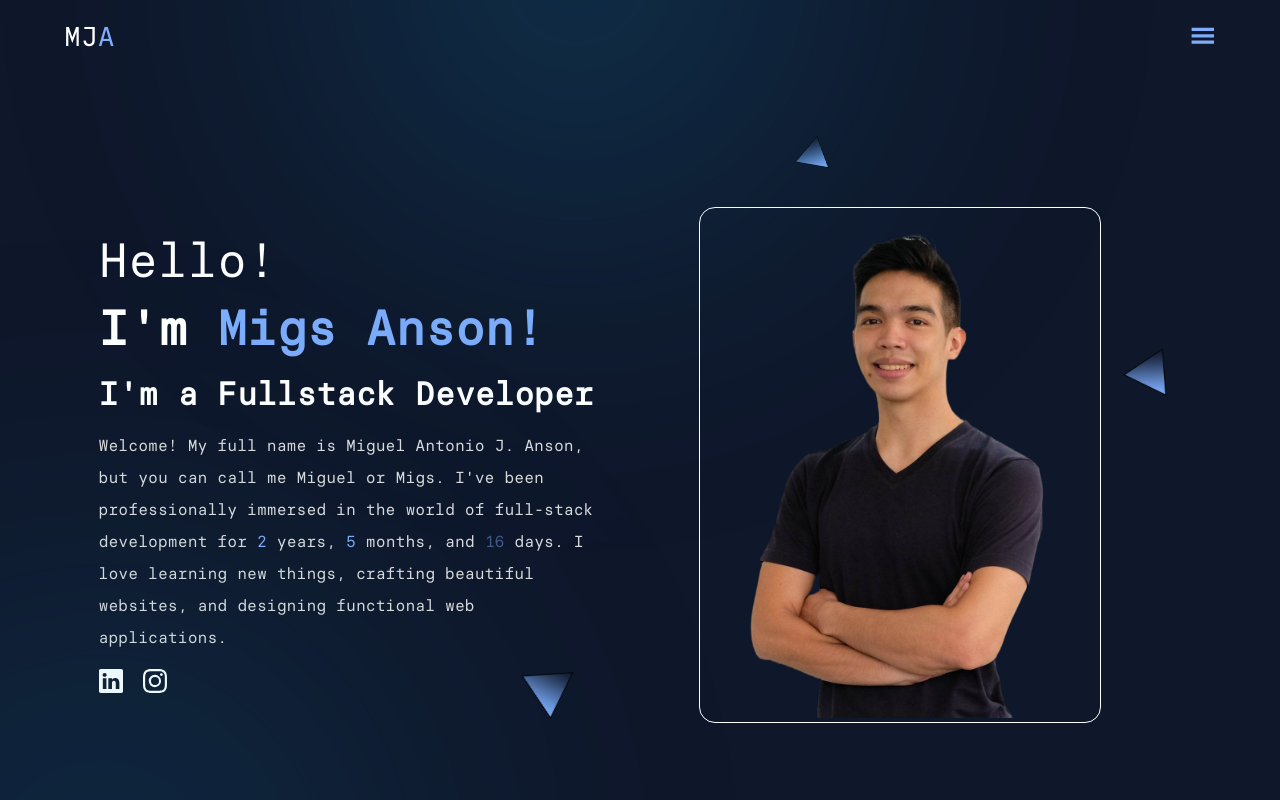
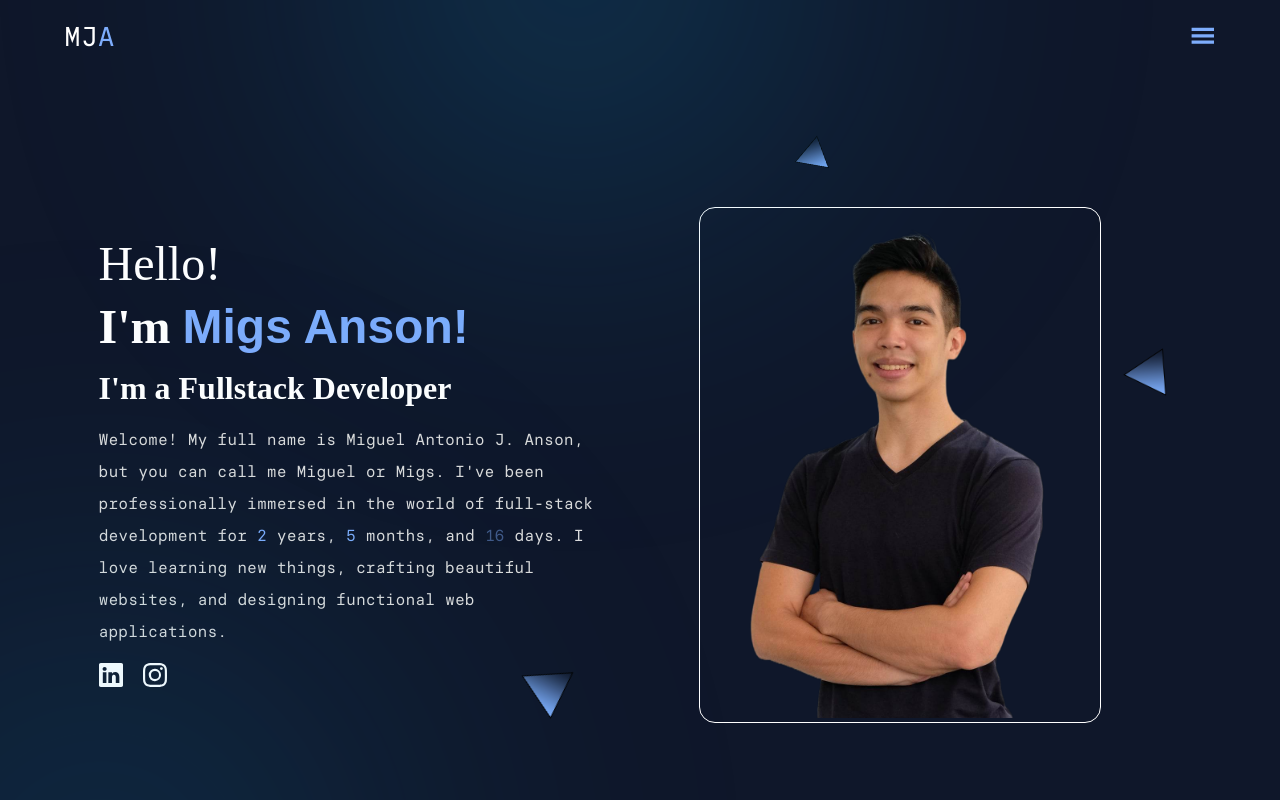
Before and after one commit to miganson/my-portfolio, a React (Create React App) app: page / in a window 1280 px wide. Shown: the top 800 px of the page. Built offline with nearby package versions, Linux system fonts and the light colour scheme.

Commit message:
changed heading fonr to san serif

```diff
--- a/src/components/Showcase.js
+++ b/src/components/Showcase.js
@@ -64,9 +64,14 @@ export const Showcase = () => {
           initial="hidden"
           whileInView="visible"
         >
-          <Heading size="h2">Hello!</Heading>
-          <Heading size="h2" as="h2" top="0.5rem" bottom="1rem">
-            I'm <BlueText>Migs Anson!</BlueText>
+          <Heading size="h2" font="sans-serif">Hello!</Heading>
+          <Heading
+            size="h2"
+            as="h2"
+            top="0.5rem"
+            bottom="1rem"
+          >
+            I'm <BlueText font="sans-serif">Migs Anson!</BlueText>
           </Heading>
           <Heading size="h3" as="h3">
             I'm a Fullstack Developer
--- a/src/styles/Global.styled.js
+++ b/src/styles/Global.styled.js
@@ -45,6 +45,7 @@ export const FlexContainer = styled.div`
 export const Heading = styled(PaddingContainer)`
   color: ${({ theme }) => theme.colors.white};
   text-align: ${({ align }) => align};
+  font-family: "sans-serif";
   font-size: ${({ size }) => {
     switch (size) {
       case "h1":
@@ -82,6 +83,7 @@ export const Heading = styled(PaddingContainer)`
 
 export const BlueText = styled.span`
   color: ${({ theme }) => theme.colors.secondary};
+  font-family: ${({ font }) => font};
 `;
 
 export const ParaText = styled(PaddingContainer)`
```
